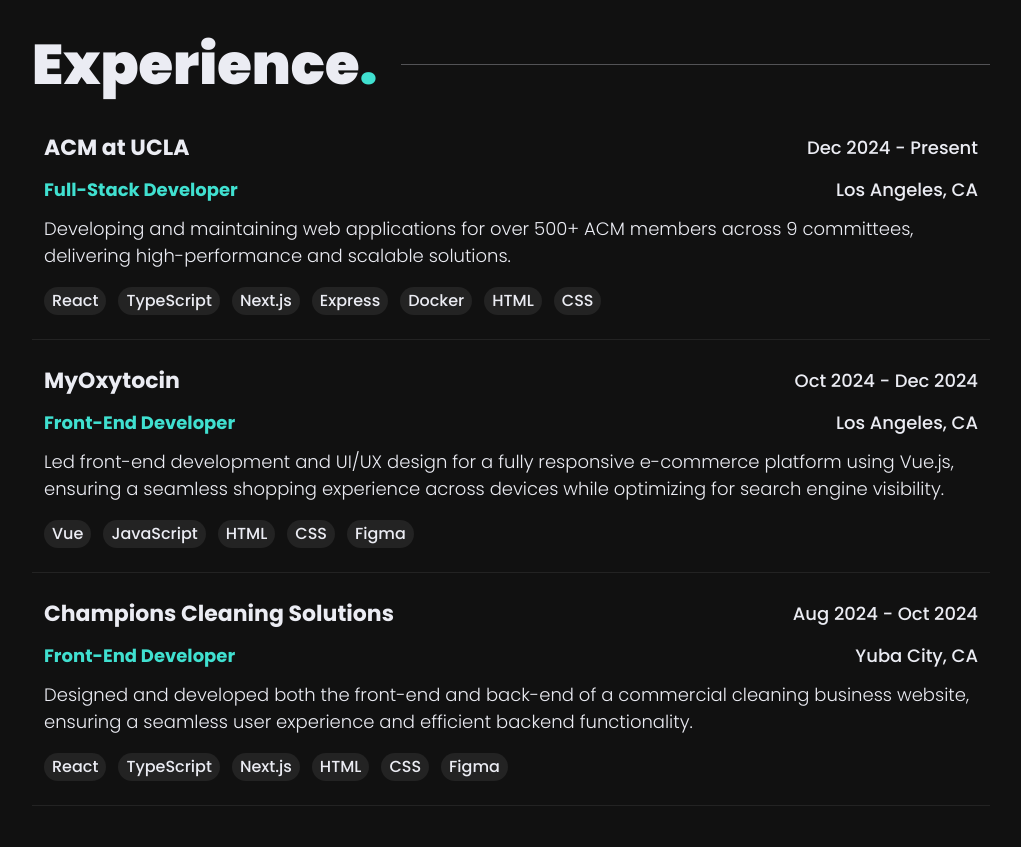
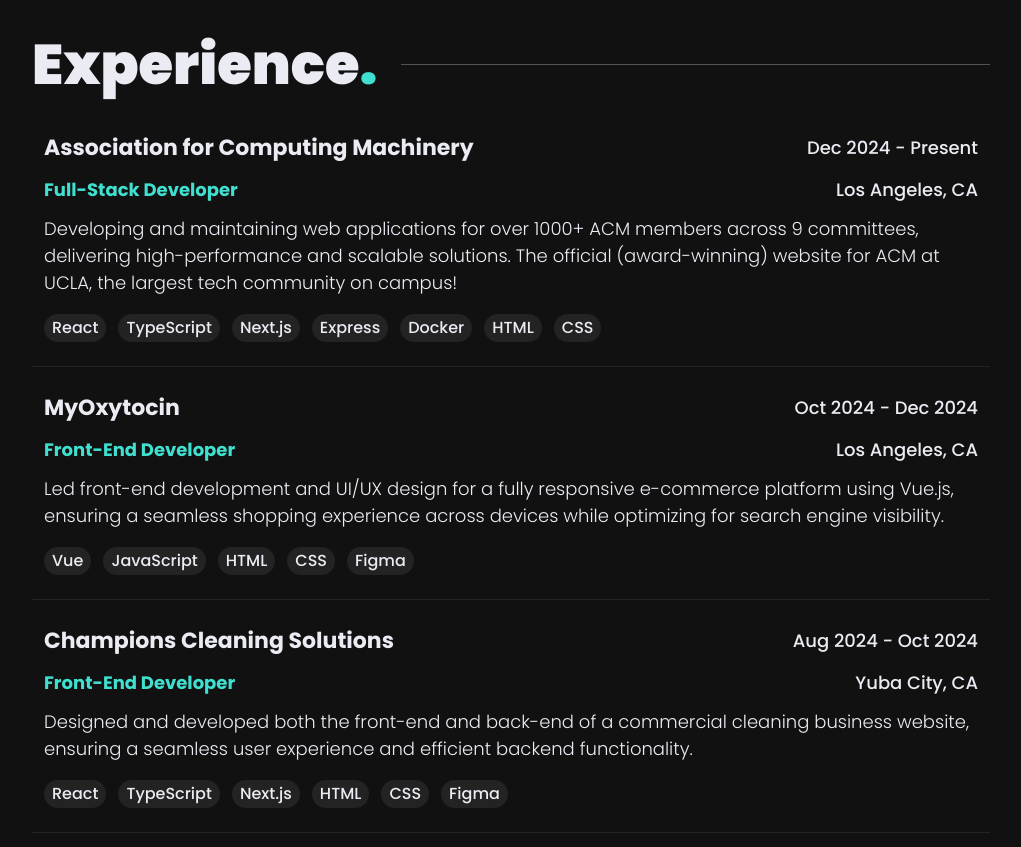
Before and after one commit to Kevin-D23/portfolio-v3, a React (Create React App) app: page / in a window 1280 px wide. Shown: the part 3220-4067 px from the top of the page, without its empty margins (159-1180 px from the left). Built offline with nearby package versions, Linux system fonts and the light colour scheme; no server answers; what @supabase/auth-helpers-react would draw is missing.

Commit message:
Update: resume + experience

```diff
--- a/src/components/experience.tsx
+++ b/src/components/experience.tsx
@@ -4,13 +4,13 @@
 export default function Experience() {
   const experiences = [
     {
-      name: "ACM at UCLA",
+      name: "Association for Computing Machinery",
       start: "Dec 2024",
       end: "Present",
       role: "Full-Stack Developer",
       location: "Los Angeles, CA",
       description:
-        "Developing and maintaining web applications for over 500+ ACM members across 9 committees, delivering high-performance and scalable solutions.",
+        "Developing and maintaining web applications for over 1000+ ACM members across 9 committees, delivering high-performance and scalable solutions. The official (award-winning) website for ACM at UCLA, the largest tech community on campus!",
       tech: ["React", "TypeScript", "Next.js", "Express", "Docker", "HTML", "CSS",],
     },
     {
```
Also changed, not shown: 1 other file (tests, documents, lock files or other folders).
